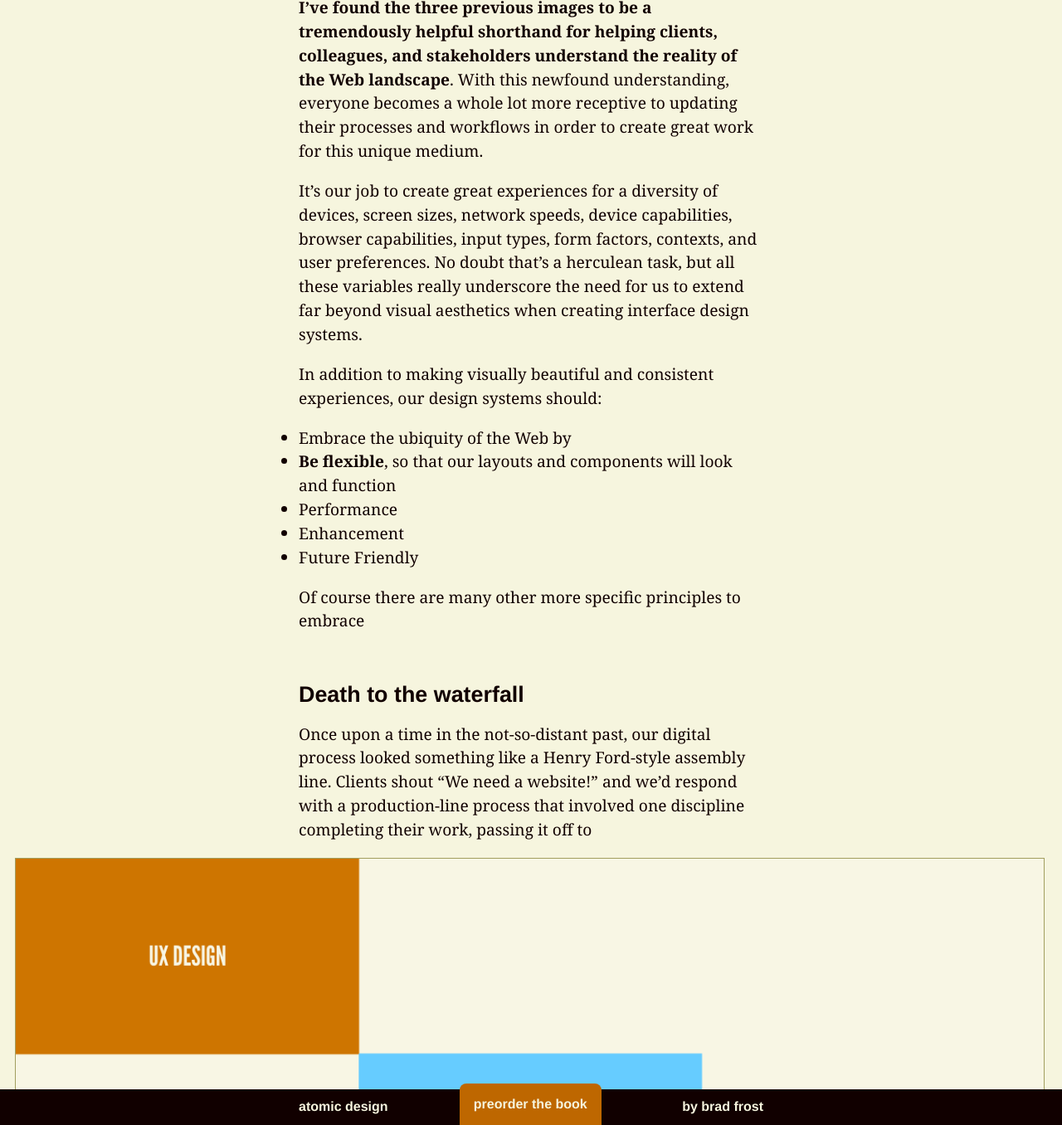
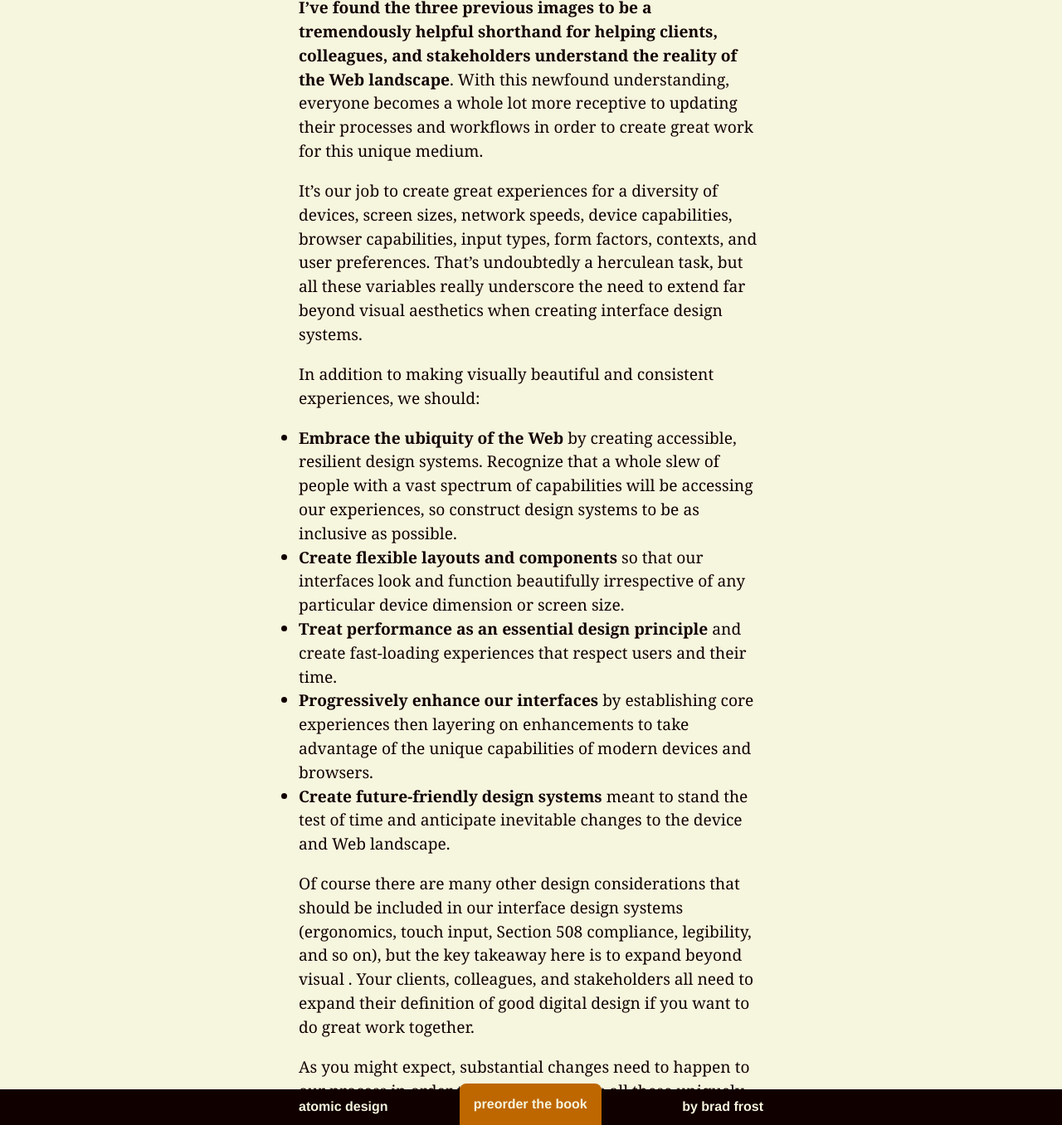
Before and after one commit to bradfrost/atomic-design, a Jekyll site: the page built from chapter-4.md, in a window 1280 px wide and 1400 px high, scrolled down 24618 px, cut to the strip 44-1400 px from the top of the window. Shown: the whole strip at 83% size. Built offline with Jekyll 4.4.1, drawn with Linux system fonts in a browser that asks for light colours; some of the changed text lies outside the part shown.

Commit message:
Chapter 4 draft
Design principles and waterfall

```diff
--- a/chapter-4.md
+++ b/chapter-4.md
@@ -216,24 +216,26 @@ And of course, we're still at the very beginning of the Big Bang of connected de
 
 **I've found the three previous images to be a tremendously helpful shorthand for helping clients, colleagues, and stakeholders understand the reality of the Web landscape**. With this newfound understanding, everyone becomes a whole lot more receptive to updating their processes and workflows in order to create great work for this unique medium.
 
-It's our job to create great experiences for a diversity of devices, screen sizes, network speeds, device capabilities, browser capabilities, input types, form factors, contexts, and user preferences. No doubt that's a herculean task, but all these variables really underscore the need for us to extend far beyond visual aesthetics when creating interface design systems.
+It's our job to create great experiences for a diversity of devices, screen sizes, network speeds, device capabilities, browser capabilities, input types, form factors, contexts, and user preferences. That's undoubtedly a herculean task, but all these variables really underscore the need to extend far beyond visual aesthetics when creating interface design systems.
 
-In addition to making visually beautiful and consistent experiences, our design systems should:
+In addition to making visually beautiful and consistent experiences, we should:
 
-- Embrace the ubiquity of the Web by
-- **Be flexible**, so that our layouts and components will look and function
-- Performance
-- Enhancement
-- Future Friendly
+- **Embrace the ubiquity of the Web** by creating accessible, resilient design systems. Recognize that a whole slew of people with a vast spectrum of capabilities will be accessing our experiences, so construct design systems to be as inclusive as possible.
+- **Create flexible layouts and components** so that our interfaces look and function beautifully irrespective of any particular device dimension or screen size.
+- **Treat performance as an essential design principle** and create fast-loading experiences that respect users and their time.
+- **Progressively enhance our interfaces** by establishing core experiences then layering on enhancements to take advantage of the unique capabilities of modern devices and browsers.
+- **Create future-friendly design systems** meant to stand the test of time and anticipate inevitable changes to the device and Web landscape.
 
-Of course there are many other more specific principles to embrace
+Of course there are many other design considerations that should be included in our interface design systems (ergonomics, touch input, Section 508 compliance, legibility, and so on), but the key takeaway here is to expand beyond visual . Your clients, colleagues, and stakeholders all need to expand their definition of good digital design if you want to do great work together.
+
+As you might expect, substantial changes need to happen to our process  in order to properly address all these uniquely digital design considerations.
 
 ### Death to the waterfall
-Once upon a time in the not-so-distant past, our digital process looked something like a Henry Ford-style assembly line. Clients shout "We need a website!" and we'd respond with a production-line process that involved one discipline completing their work, passing it off to
+Once upon a time in the not-so-distant past, our digital process looked something like a Henry Ford-style assembly line. Clients shout "We need a website!" and we'd respond with a production-line process involving one discipline completing their work, passing it off to the next discipline to complete their work, who would pass it off to the next discipline, and so on. This is known as [the waterfall process](https://en.wikipedia.org/wiki/Waterfall_model)
 
 {% include figure.html src="../images/content/waterfall.png" caption="" %}
 
-In the tangible world of print and other fields like architecture
+In the tangible world of print and other fields like architecture, this process makes
 
 {% include figure.html src="../images/content/waterfall-2.png" caption="" %}
 
```
Also changed, not shown: 2 other files.
